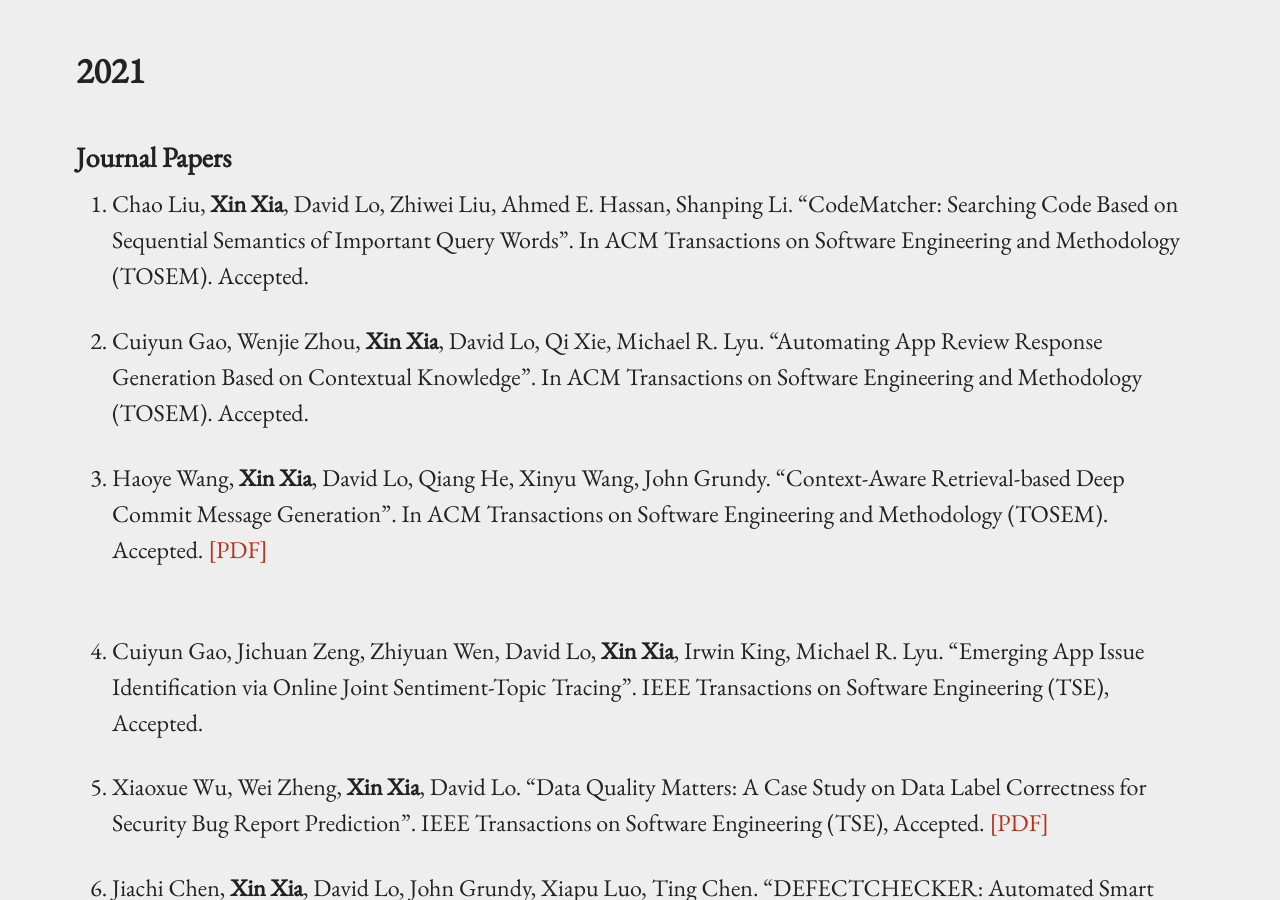
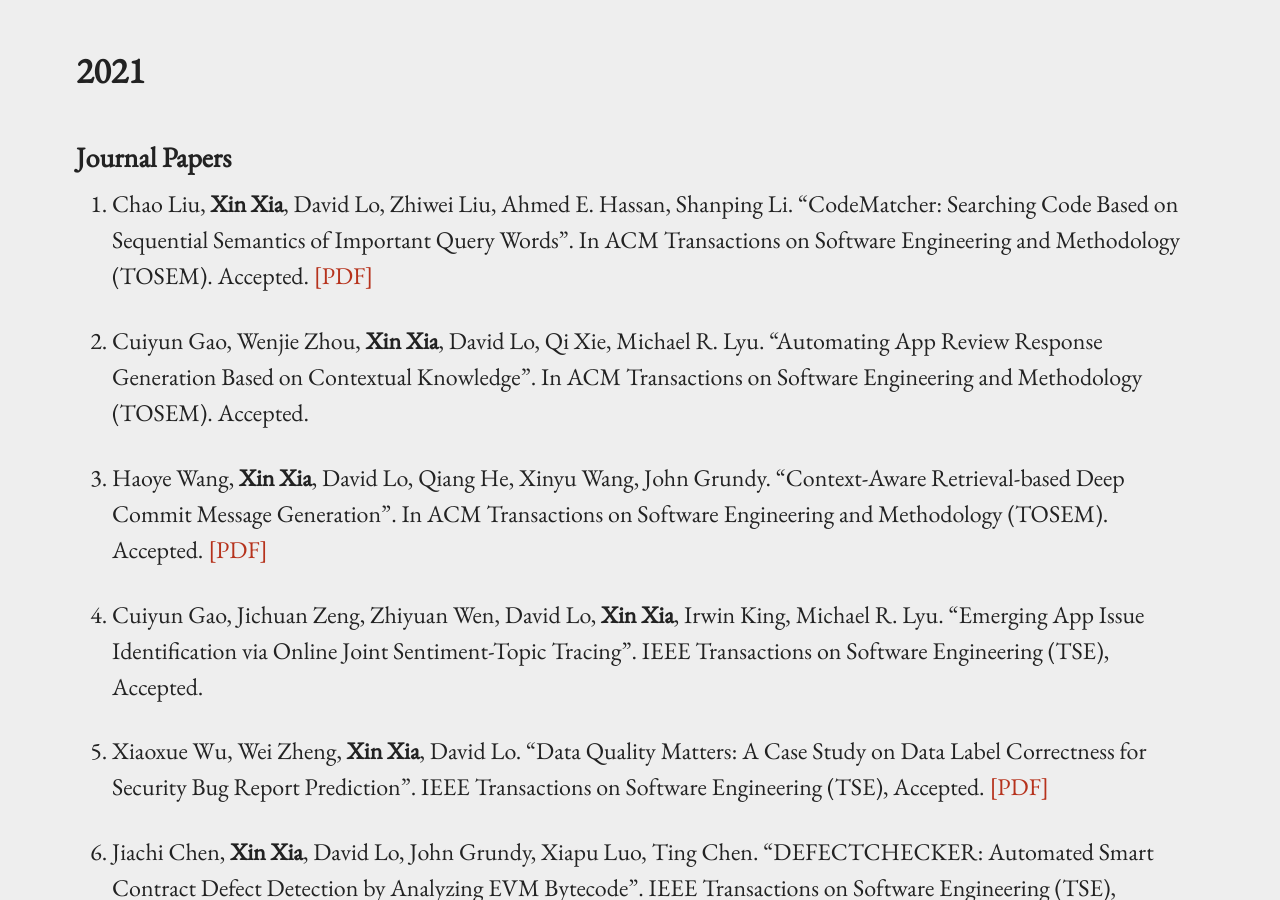
Before and after one commit to xin-xia/xin-xia.github.io, a Jekyll site: the page built from publication.md, in a window 1280 px wide and 900 px high, scrolled down 596 px. Built offline with Jekyll 4.4.1, drawn with Linux system fonts in a browser that asks for light colours; our own code applies the rules of GitHub Pages for plain Markdown files.

Commit message:
ccccccccc

```diff
--- a/publication.md
+++ b/publication.md
@@ -18,13 +18,13 @@ permalink: /publication/
 
 ### Journal Papers
 
-83. Chao Liu, <strong>Xin Xia</strong>, David Lo, Zhiwei Liu, Ahmed E. Hassan, Shanping Li. "CodeMatcher: Searching Code Based on Sequential Semantics of Important Query Words". In  ACM Transactions on Software Engineering and Methodology (TOSEM). Accepted.      <br />
+83. Chao Liu, <strong>Xin Xia</strong>, David Lo, Zhiwei Liu, Ahmed E. Hassan, Shanping Li. "CodeMatcher: Searching Code Based on Sequential Semantics of Important Query Words". In  ACM Transactions on Software Engineering and Methodology (TOSEM). Accepted.   <a href="tosem213.pdf">[PDF]</a>         <br />
 
 
 82. Cuiyun Gao, Wenjie Zhou, <strong>Xin Xia</strong>, David Lo, Qi Xie, Michael R. Lyu. "Automating App Review Response Generation Based on Contextual Knowledge". In  ACM Transactions on Software Engineering and Methodology (TOSEM). Accepted.      <br />
 
 
-81. Haoye Wang, <strong>Xin Xia</strong>, David Lo, Qiang He, Xinyu Wang, John Grundy.  "Context-Aware Retrieval-based Deep Commit Message Generation". In  ACM Transactions on Software Engineering and Methodology (TOSEM). Accepted.      <a href="tosem212.pdf">[PDF]</a>     <br />  <br />
+81. Haoye Wang, <strong>Xin Xia</strong>, David Lo, Qiang He, Xinyu Wang, John Grundy.  "Context-Aware Retrieval-based Deep Commit Message Generation". In  ACM Transactions on Software Engineering and Methodology (TOSEM). Accepted.      <a href="tosem212.pdf">[PDF]</a>     <br />
 
 
 80. Cuiyun Gao, Jichuan Zeng, Zhiyuan Wen, David Lo, <strong>Xin Xia</strong>, Irwin King,  Michael R. Lyu. "Emerging App Issue Identification via Online Joint Sentiment-Topic Tracing". IEEE Transactions on Software Engineering (TSE), Accepted.   <br />
```
Also changed, not shown: 1 other file.
